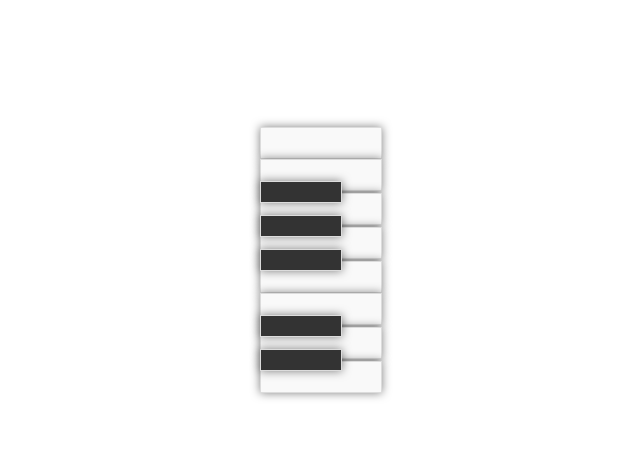
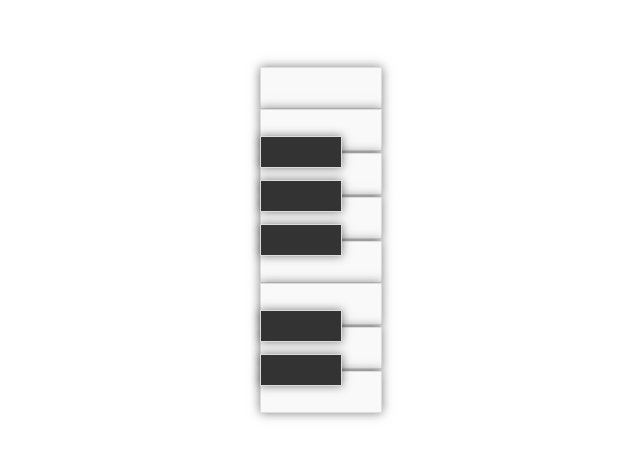
Before and after one commit to henriqueracz/papainoelmobile, a plain HTML site: page index.html in a window 1280 px wide. Shown: the part 307-766 px from the top of the page, without its empty margins (319-959 px from the left). Drawn offline with Linux system fonts and the light colour scheme.

Commit message:
Update index.html

```diff
--- a/index.html
+++ b/index.html
@@ -11,20 +11,20 @@
       justify-content: center;
       height: 100vh;
       margin: 0;
-
+      /* background-color: #f8f8f8; Light gray background */
     }
 
     #piano {
       display: flex;
       flex-direction: column-reverse;
       height: 80%; /* Adjust the height percentage based on your preference */
-      max-height: 600px; /* Adjust the maximum height for better responsiveness */
+      max-height: 800px; /* Adjust the maximum height for better responsiveness */
       margin: 0 auto; /* Center the piano on the screen */
     }
 
     .key {
       width: 120px;
-      height: 30px;
+      height: 40px;
       border: 1px solid #dcdcdc; /* Light gray border for keys */
       cursor: pointer;
       background-color: #f9f9f9; /* Light gray key color */
@@ -44,9 +44,9 @@
     .black-key {
       background-color: #333; /* Dark gray for black keys */
       width: 80px;
-      height: 20px;
-      margin-top: -10px;
-      margin-bottom: -10px;
+      height: 30px;
+      margin-top: -15px;
+      margin-bottom: -15px;
       position: relative;
       z-index: 1;
       cursor: pointer;
```
